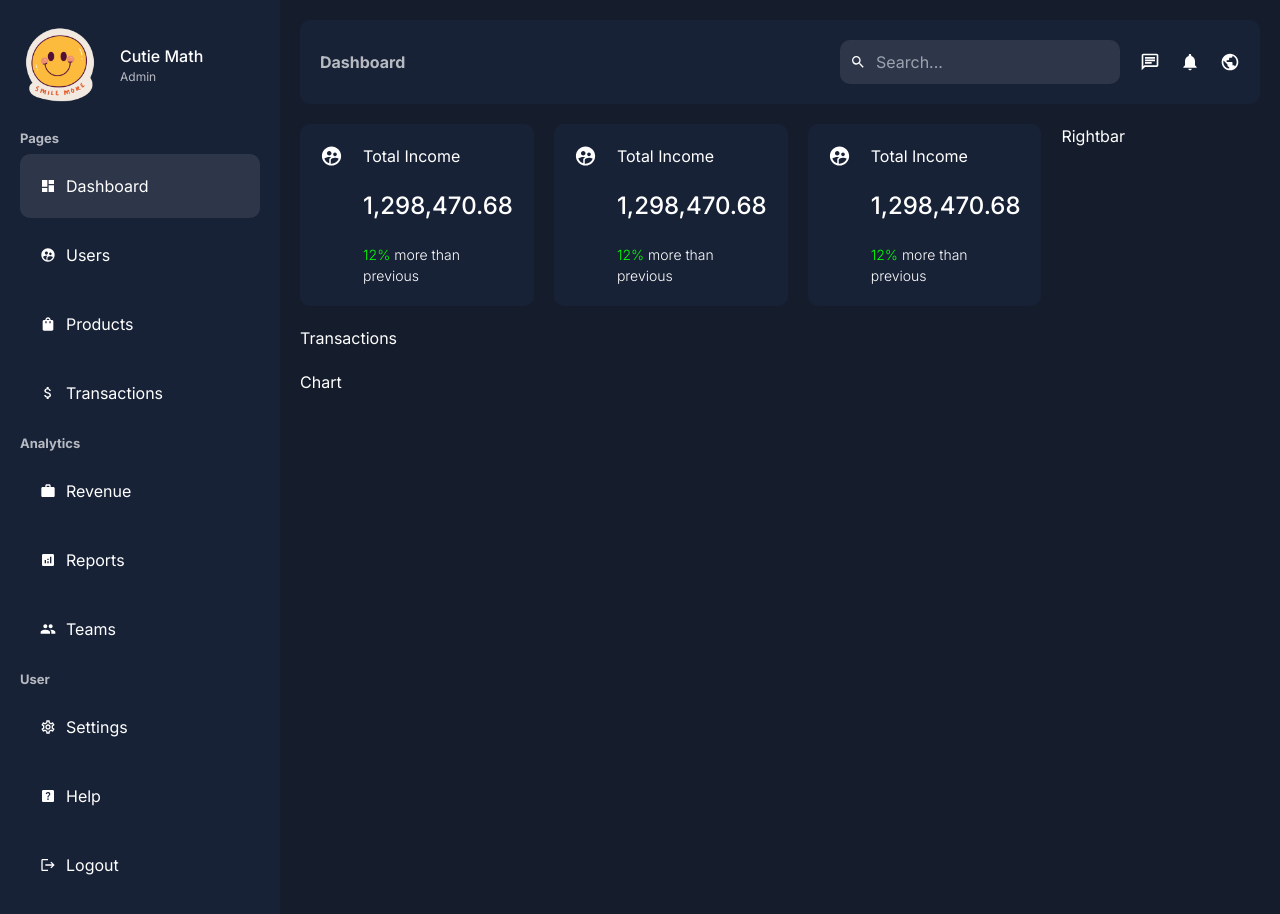
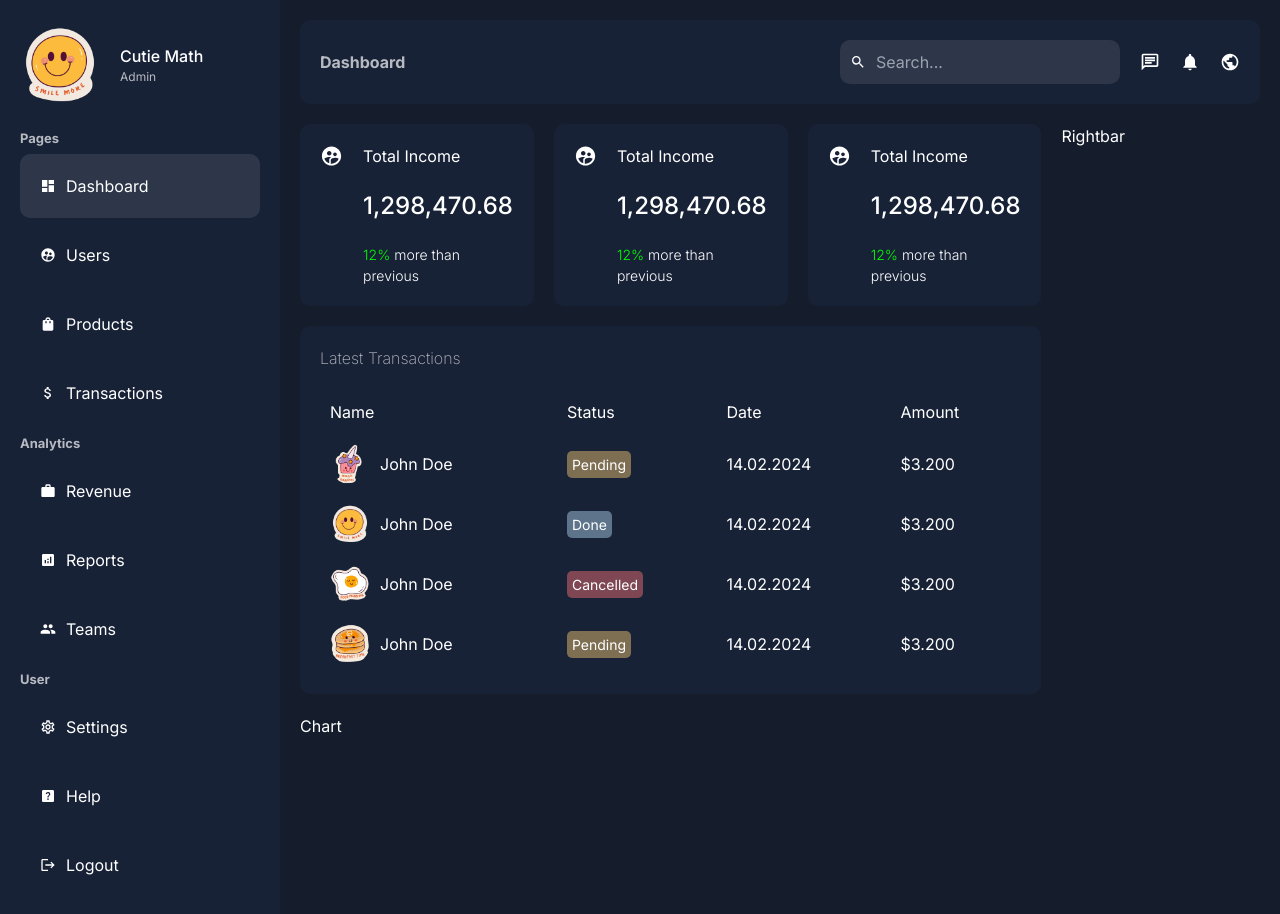
Before and after one commit to CutieMath/next-js-01, a Next.js app: page /dashboard in a window 1280 px wide. Shown: the top 914 px of the page. Built offline with nearby package versions, Linux system fonts and the light colour scheme.

Commit message:
add transactions table

```diff
--- a/app/ui/dashboard/transactions/transactions.jsx
+++ b/app/ui/dashboard/transactions/transactions.jsx
@@ -1,7 +1,106 @@
 import styles from "./transactions.module.css";
+import Image from "next/image";
 
 const Transactions = () => {
-  return <div>Transactions</div>;
+  return (
+    <div className={styles.container}>
+      <h2 className={styles.title}>Latest Transactions</h2>
+      <table className={styles.table}>
+        <thead>
+          <tr>
+            <td>Name</td>
+            <td>Status</td>
+            <td>Date</td>
+            <td>Amount</td>
+          </tr>
+        </thead>
+        <tbody>
+          <tr>
+            <td>
+              <div className={styles.user}>
+                <Image
+                  src="/profile-1.png"
+                  alt=""
+                  width={40}
+                  height={40}
+                  className={styles.userImage}
+                />
+                John Doe
+              </div>
+            </td>
+            <td>
+              <span className={`${styles.status} ${styles.pending}`}>
+                Pending
+              </span>
+            </td>
+            <td>14.02.2024</td>
+            <td>$3.200</td>
+          </tr>
+          <tr>
+            <td>
+              <div className={styles.user}>
+                <Image
+                  src="/profile-2.png"
+                  alt=""
+                  width={40}
+                  height={40}
+                  className={styles.userImage}
+                />
+                John Doe
+              </div>
+            </td>
+            <td>
+              <span className={`${styles.status} ${styles.done}`}>Done</span>
+            </td>
+            <td>14.02.2024</td>
+            <td>$3.200</td>
+          </tr>
+          <tr>
+            <td>
+              <div className={styles.user}>
+                <Image
+                  src="/profile-3.png"
+                  alt=""
+                  width={40}
+                  height={40}
+                  className={styles.userImage}
+                />
+                John Doe
+              </div>
+            </td>
+            <td>
+              <span className={`${styles.status} ${styles.cancelled}`}>
+                Cancelled
+              </span>
+            </td>
+            <td>14.02.2024</td>
+            <td>$3.200</td>
+          </tr>
+          <tr>
+            <td>
+              <div className={styles.user}>
+                <Image
+                  src="/profile-4.png"
+                  alt=""
+                  width={40}
+                  height={40}
+                  className={styles.userImage}
+                />
+                John Doe
+              </div>
+            </td>
+            <td>
+              <span className={`${styles.status} ${styles.pending}`}>
+                Pending
+              </span>
+            </td>
+            <td>14.02.2024</td>
+            <td>$3.200</td>
+          </tr>
+        </tbody>
+      </table>
+    </div>
+  );
 };
 
 export default Transactions;
--- a/app/ui/dashboard/transactions/transactions.module.css
+++ b/app/ui/dashboard/transactions/transactions.module.css
@@ -0,0 +1,49 @@
+.container {
+  background-color: var(--bgSoft);
+  padding: 20px;
+  border-radius: 10px;
+}
+
+.title {
+  margin-bottom: 20px;
+  font-weight: 200;
+  color: var(--textSoft);
+}
+
+.table {
+  width: 100%;
+}
+
+.table td {
+  padding: 10px;
+}
+
+.user {
+  display: flex;
+  gap: 10px;
+  align-items: center;
+}
+
+.userImage {
+  object-fit: cover;
+  border-radius: 50%;
+}
+
+.status {
+  border-radius: 5px;
+  padding: 5px;
+  font-size: 14px;
+  color: white;
+}
+
+.pending {
+  background-color: #f7cb7375;
+}
+
+.done {
+  background-color: #afd6ee75;
+}
+
+.cancelled {
+  background-color: #f7737375;
+}
```
